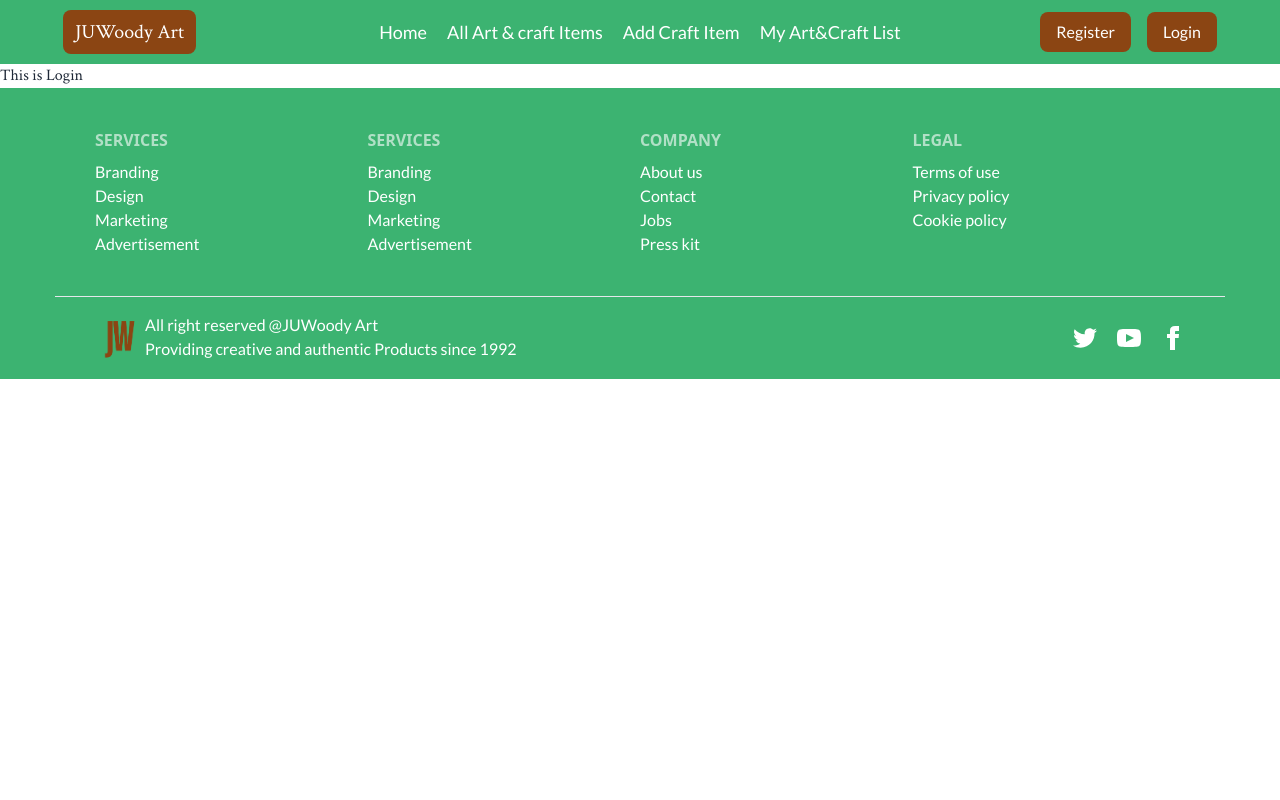
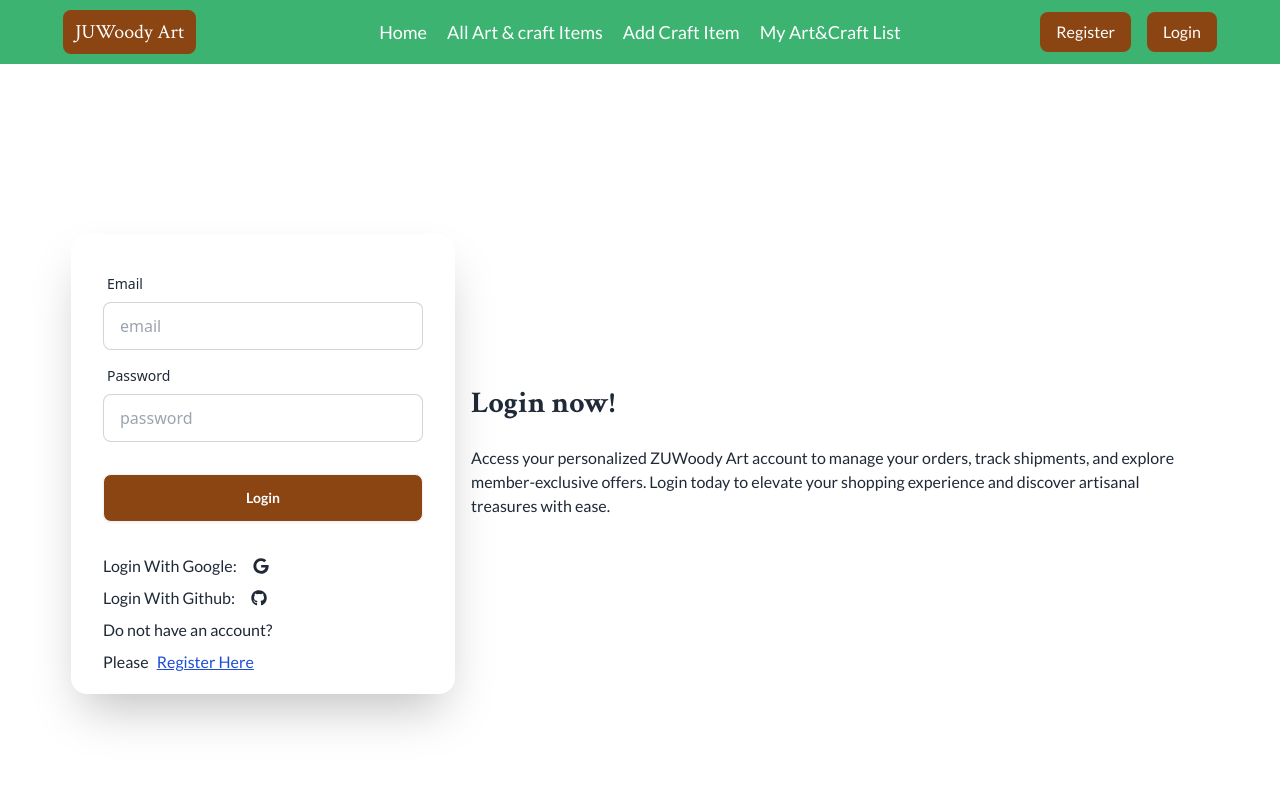
Before and after one commit to bapibiswas100808/pro-assignment-ten-client, a React (Vite) app: page /login in a window 1280 px wide. Shown: the top 800 px of the page. Built offline with nearby package versions, Linux system fonts and the light colour scheme.

Commit message:
login and register page added

```diff
--- a/package.json
+++ b/package.json
@@ -14,6 +14,7 @@
     "match-sorter": "^6.3.4",
     "react": "^18.2.0",
     "react-dom": "^18.2.0",
+    "react-icons": "^5.1.0",
     "react-router-dom": "^6.23.0",
     "react-simple-typewriter": "^5.0.1",
     "sort-by": "^1.2.0",
--- a/src/Components/Footer/Footer.jsx
+++ b/src/Components/Footer/Footer.jsx
@@ -4,13 +4,6 @@ const Footer = () => {
     <div className="bg-[#3CB371] text-white">
       <footer className="grid grid-cols-1 md:grid-cols-2 lg:grid-cols-4 p-10 max-w-[1170px] mx-auto justify-between  space-y-10 lg:space-y-0 text-center lg:text-left">
         <nav className="flex flex-col mt-10 lg:mt-0">
-          <h6 className="footer-title">Services</h6>
-          <a className="link link-hover">Branding</a>
-          <a className="link link-hover">Design</a>
-          <a className="link link-hover">Marketing</a>
-          <a className="link link-hover">Advertisement</a>
-        </nav>
-        <nav className="flex flex-col">
           <h6 className="footer-title">Services</h6>
           <a className="link link-hover">Branding</a>
           <a className="link link-hover">Design</a>
@@ -29,13 +22,23 @@ const Footer = () => {
           <a className="link link-hover">Terms of use</a>
           <a className="link link-hover">Privacy policy</a>
           <a className="link link-hover">Cookie policy</a>
+          <a className="link link-hover">Conditions</a>
+        </nav>
+        <nav className="flex flex-col">
+          <h6 className="footer-title">Contact</h6>
+          <a className="link link-hover">Email: info@zuwoodyart.com</a>
+          <a className="link link-hover">Phone: +1 (555) 123-4567</a>
+          <a className="link link-hover">
+            Address: 123 Woodland Avenue, Forest Grove, ZU 98765, USA
+          </a>
         </nav>
       </footer>
       <footer className=" px-10 py-4 border-t max-w-[1170px] mx-auto flex flex-col md:flex-row lg:flex-row space-y-5 lg:space-y-0 items-center justify-between">
         <div className="flex">
           <img className="max-h-[50px]" src={footerLogo} alt="" />
           <p>
-            All right reserved @JUWoody Art
+            <span className="text-xl font-bold mr-4">JUWoody Art</span> <br />
+            All right reserved.
             <br />
             Providing creative and authentic Products since 1992
           </p>
--- a/src/Components/Login/Login.jsx
+++ b/src/Components/Login/Login.jsx
@@ -1,7 +1,78 @@
+import { Link } from "react-router-dom";
+import { FaGoogle } from "react-icons/fa";
+import { FaGithub } from "react-icons/fa";
+
 const Login = () => {
   return (
-    <div>
-      <h2>This is Login</h2>
+    <div className="max-w-[1170px] mx-auto">
+      <div className="hero min-h-screen">
+        <div className="hero-content flex-col lg:flex-row-reverse">
+          <div className="text-center lg:text-left">
+            <h1 className="text-3xl font-bold">Login now!</h1>
+            <p className="py-6">
+              Access your personalized ZUWoody Art account to manage your
+              orders, track shipments, and explore member-exclusive offers.
+              Login today to elevate your shopping experience and discover
+              artisanal treasures with ease.
+            </p>
+          </div>
+          <div className="card shrink-0 w-full max-w-sm shadow-2xl bg-base-100">
+            <form className="card-body">
+              <div className="form-control">
+                <label className="label">
+                  <span className="label-text">Email</span>
+                </label>
+                <input
+                  type="email"
+                  name="email"
+                  placeholder="email"
+                  className="input input-bordered"
+                  required
+                />
+              </div>
+              <div className="form-control">
+                <label className="label">
+                  <span className="label-text">Password</span>
+                </label>
+                <input
+                  type="password"
+                  name="password"
+                  placeholder="password"
+                  className="input input-bordered"
+                  required
+                />
+              </div>
+              <div className="form-control mt-6">
+                <button className="btn text-white bg-[#8B4513] hover:bg-primary">
+                  Login
+                </button>
+              </div>
+            </form>
+            <div className="pl-8 pb-5 space-y-2">
+              <p className="flex items-center gap-4">
+                <span> Login With Google:</span>
+                <span className="cursor-pointer">
+                  <FaGoogle />
+                </span>
+              </p>
+              <p className="flex items-center gap-4">
+                <span> Login With Github:</span>
+                <span className="cursor-pointer">
+                  <FaGithub />
+                </span>
+              </p>
+
+              <p>Do not have an account?</p>
+              <p>
+                Please
+                <Link className="text-blue-700 underline ml-2" to="/register">
+                  Register Here
+                </Link>
+              </p>
+            </div>
+          </div>
+        </div>
+      </div>
     </div>
   );
 };
--- a/src/Components/Register/Register.jsx
+++ b/src/Components/Register/Register.jsx
@@ -1,7 +1,85 @@
+import { Link } from "react-router-dom";
+
 const Register = () => {
   return (
-    <div>
-      <h2>This is register</h2>
+    <div className="max-w-[1170px] mx-auto py-5">
+      <div className="hero min-h-screen">
+        <div className="hero-content flex-col lg:flex-row-reverse">
+          <div className="text-center lg:text-left">
+            <h1 className="text-3xl font-bold">Register now!</h1>
+            <p className="py-6">
+              Register with ZUWoody Art to unlock exclusive benefits and stay
+              updated on our latest collections, promotions, and events. Join
+              our community today and embark on a journey of artisanal
+              discovery.
+            </p>
+          </div>
+          <div className="card shrink-0 w-full max-w-sm shadow-2xl bg-base-100">
+            <form className="card-body">
+              <div className="form-control">
+                <label className="label">
+                  <span className="label-text">Name</span>
+                </label>
+                <input
+                  type="text"
+                  name="name"
+                  placeholder="Name"
+                  className="input input-bordered"
+                  required
+                />
+              </div>
+              <div className="form-control">
+                <label className="label">
+                  <span className="label-text">Email</span>
+                </label>
+                <input
+                  type="email"
+                  name="email"
+                  placeholder="email"
+                  className="input input-bordered"
+                  required
+                />
+              </div>
+              <div className="form-control">
+                <label className="label">
+                  <span className="label-text">Photo Url</span>
+                </label>
+                <input
+                  type="text"
+                  name="photo"
+                  placeholder="Photo Url"
+                  className="input input-bordered"
+                  required
+                />
+              </div>
+              <div className="form-control">
+                <label className="label">
+                  <span className="label-text">Password</span>
+                </label>
+                <input
+                  type="password"
+                  name="password"
+                  placeholder="password"
+                  className="input input-bordered"
+                  required
+                />
+              </div>
+              <div className="form-control mt-6">
+                <button className="btn text-white bg-[#8B4513] hover:bg-primary">
+                  Register Now!
+                </button>
+              </div>
+            </form>
+            <p className="pl-8">Already Have an Account?</p>
+            <p className="pl-8 pb-5">
+              Please
+              <Link to="/login" className="text-blue-700 underline ml-2">
+                Login Here
+              </Link>
+            </p>
+          </div>
+        </div>
+      </div>
     </div>
   );
 };
--- a/src/index.css
+++ b/src/index.css
@@ -18,7 +18,8 @@ h1,
 h2,
 h3,
 h4,
-h5 {
+h5,
+h6 {
   font-family: "Crimson Text", serif;
 }
 
```
Also changed, not shown: 1 other file (tests, documents, lock files or other folders).
